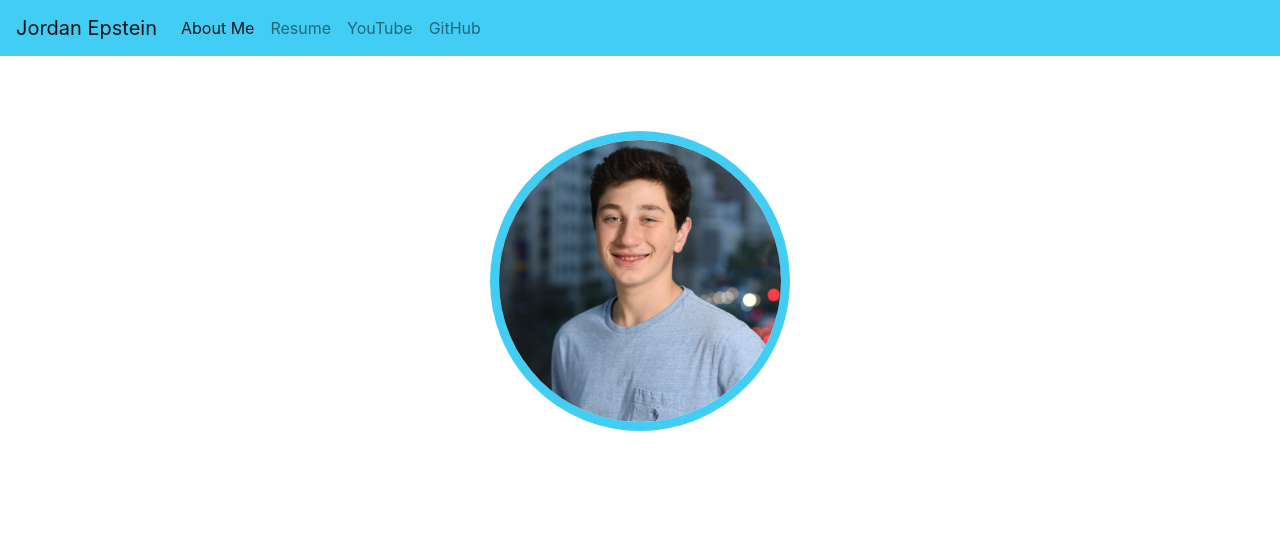
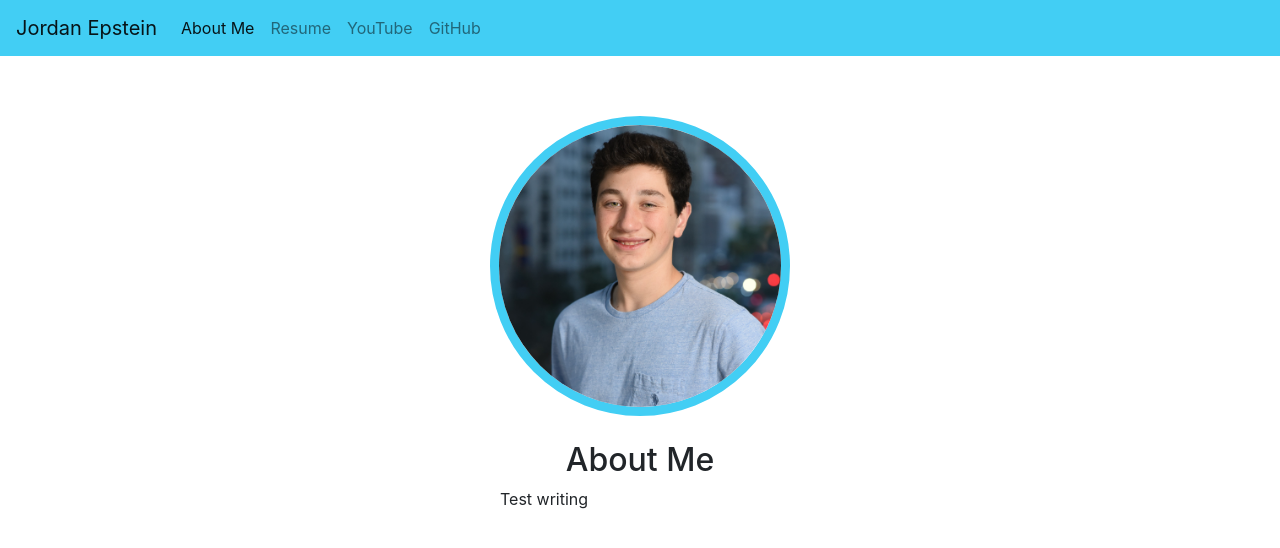
Before and after one commit to jordepic/Personal-Website-2.0, a plain HTML site: page index.html in a window 1280 px wide. Drawn offline with nearby package versions, Linux system fonts and the light colour scheme; files whose address does not match are found by name.

Commit message:
About Me Text
Setting up and centering text to be in the same div, header is centered, text is not centered in div (on purpose)

```diff
--- a/index.html
+++ b/index.html
@@ -45,6 +45,12 @@
        <img src = "prof.jpg" id = "prof"/>
     </div>
 
+    <div style = "margin-left: 500px; margin-right: 500px;">
+      <div style = "text-align: center;"><h2 style = "margin-top: 25px;">About Me</h2></div>
+      <p>Test writing</p>
+    </div>
+
+
 
 
   </body>
--- a/style.css
+++ b/style.css
@@ -2,7 +2,7 @@
   height: 300px;
   width: 300px;
   border-radius: 300px;
-  margin-top: 75px;
+  margin-top: 60px;
   border: 9px solid #42cef4;
   -webkit-transition: -webkit-transform 0.2s;
   -moz-transition: -moz-transform 0.2s;
@@ -13,7 +13,6 @@
 }
 
 body{
-    text-align: center;
    -webkit-font-smoothing: antialiased;
    -moz-osx-font-smoothing: grayscale;
    -webkit-animation: fadein 1.5s; /* Safari, Chrome and Opera > 12.1 */
```
